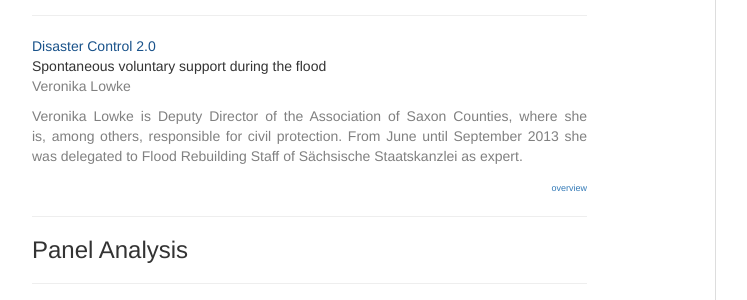
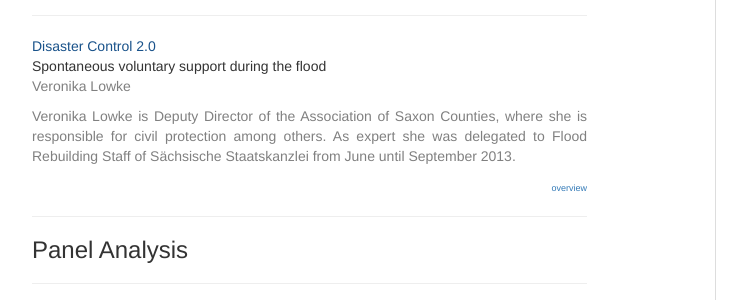
Before and after one commit to susedev/test, a Jekyll site: the page built from titles-and-speakers.html, in a window 1280 px wide and 900 px high, scrolled down 1071 px. Shown: the part 152-452 px from the top of the window, without its empty margins (233-980 px from the left). Built offline with Jekyll 4.4.1, drawn with Linux system fonts in a browser that asks for light colours; nearby versions of some CDN libraries.

Commit message:
Edit from JekyllCMS

```diff
--- a/titles-and-speakers.html
+++ b/titles-and-speakers.html
@@ -49,7 +49,7 @@ Civic engagement via &bdquo;Fluthilfe Dresden&ldquo; on facebook<br />
 Spontaneous voluntary support during the flood<br />
 <span style="color: #808080;">Veronika Lowke</span></p>
 
-<p style="text-align: justify;"><span style="color: #808080;">Veronika Lowke is Deputy Director of the Association of Saxon Counties, where she is,&nbsp;among others, responsible for civil protection. From June until September 2013 she was delegated to Flood Rebuilding Staff of S&auml;chsische Staatskanzlei as expert.</span></p>
+<p style="text-align: justify;"><span style="color: #808080;">Veronika Lowke is Deputy Director of the Association of Saxon Counties, where she is responsible for civil protection among others. As expert she was delegated to Flood Rebuilding Staff of S&auml;chsische Staatskanzlei from June until September 2013.</span></p>
 
 <p style="text-align: right;"><span style="color: #808080;"><span style="font-size: xx-small;"><a href="http://eijc.github.io/data/programme.html">overview</a></span> </span></p>
 
```
